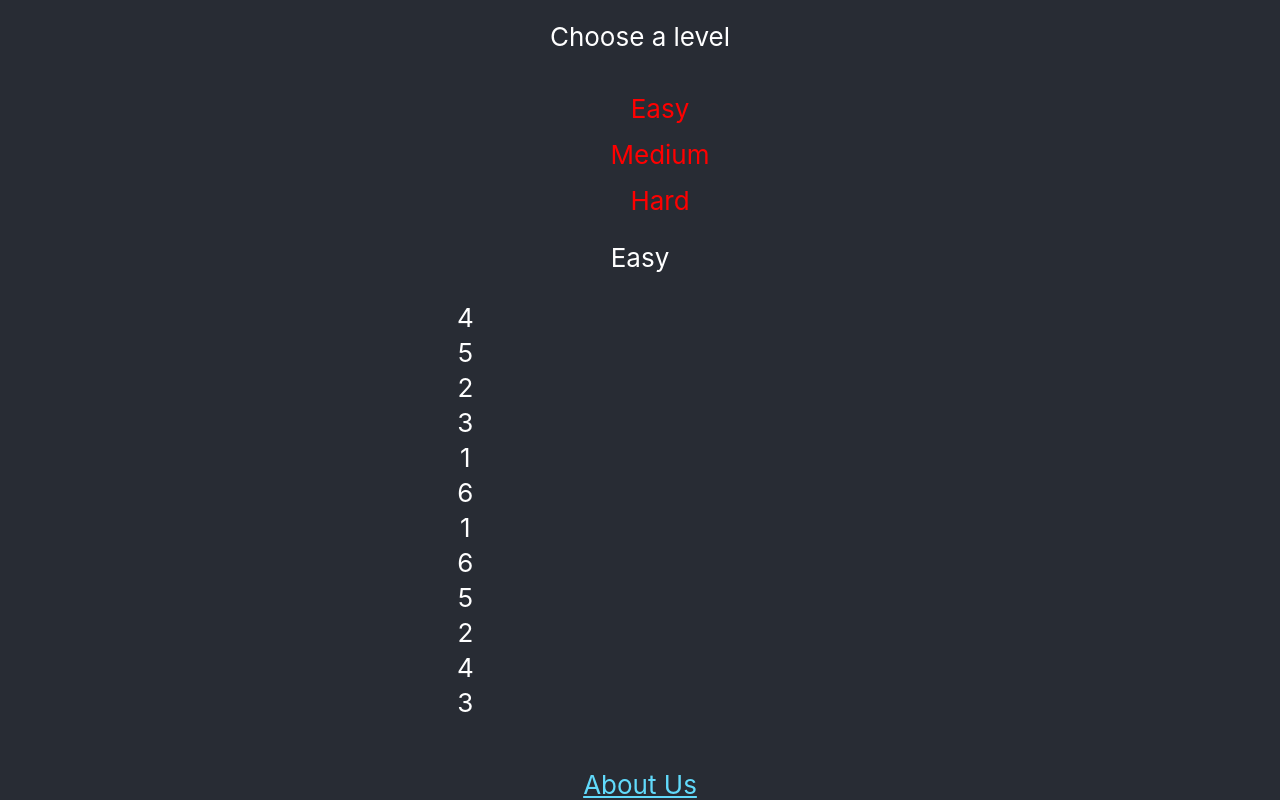
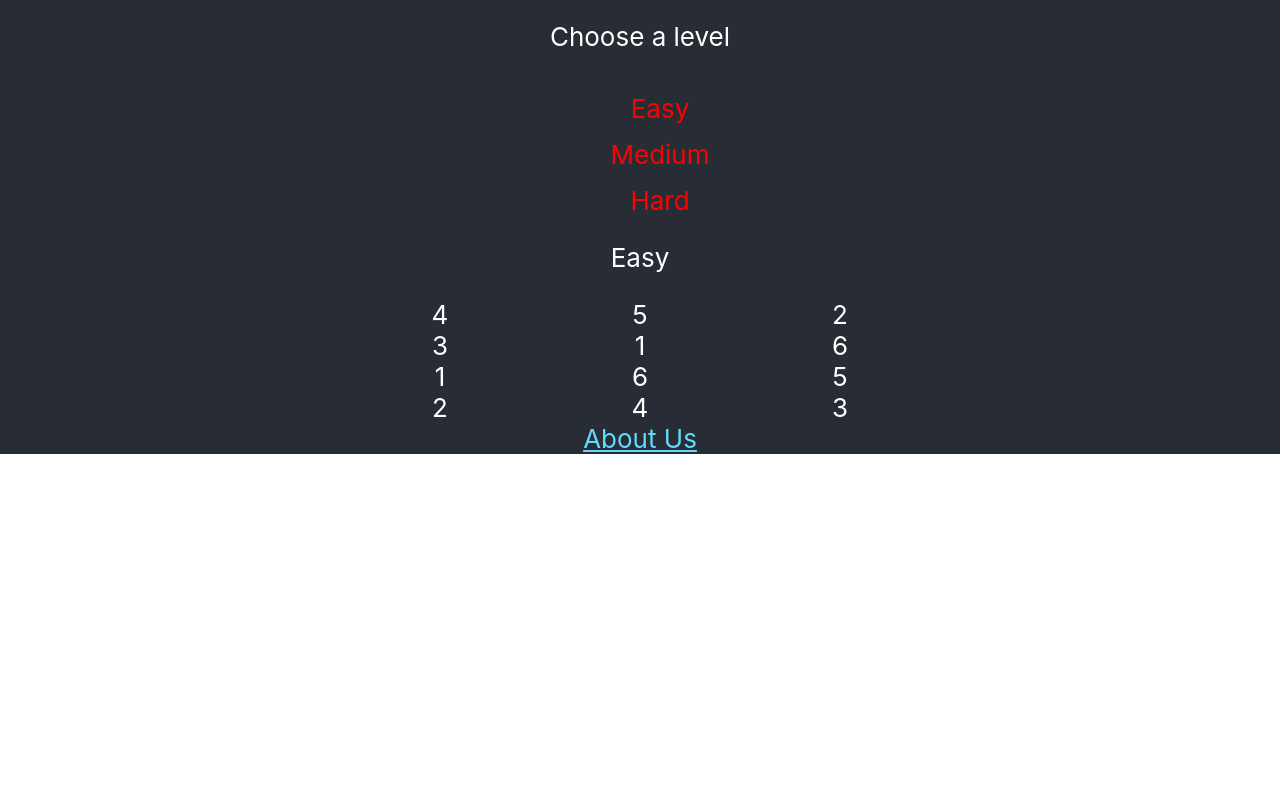
Before and after one commit to Rayan84/memory-game, a React (Create React App) app: page /easy in a window 1280 px wide. Shown: the part 432-1232 px from the top of the page. After the commit the page ends 886 px from the top, so only its background shows below. Built offline with nearby package versions, Linux system fonts and the light colour scheme.

Commit message:
Add grid display

```diff
--- a/src/App.css
+++ b/src/App.css
@@ -8,6 +8,11 @@
 
 .list-style-none {
   list-style: none;
+}
+
+.grid {
+  display: grid;
+  grid-template-columns: repeat(3, 200px);
 }
 
 .levels {
--- a/src/components/Easy.js
+++ b/src/components/Easy.js
@@ -27,15 +27,13 @@ const Easy = () => {
     <div>
       <p>Easy</p>
 
-      <table>
-        <tbody>
+      <div className="grid">
         { squares.map((square) => (
-          <tr key={square}>
-        <td>{square}</td>
-        </tr>
+          <div>
+            <div>{square}</div>
+          </div>
          ))}
-        </tbody>
-      </table>
+      </div>
     </div>
   )
 }
```
